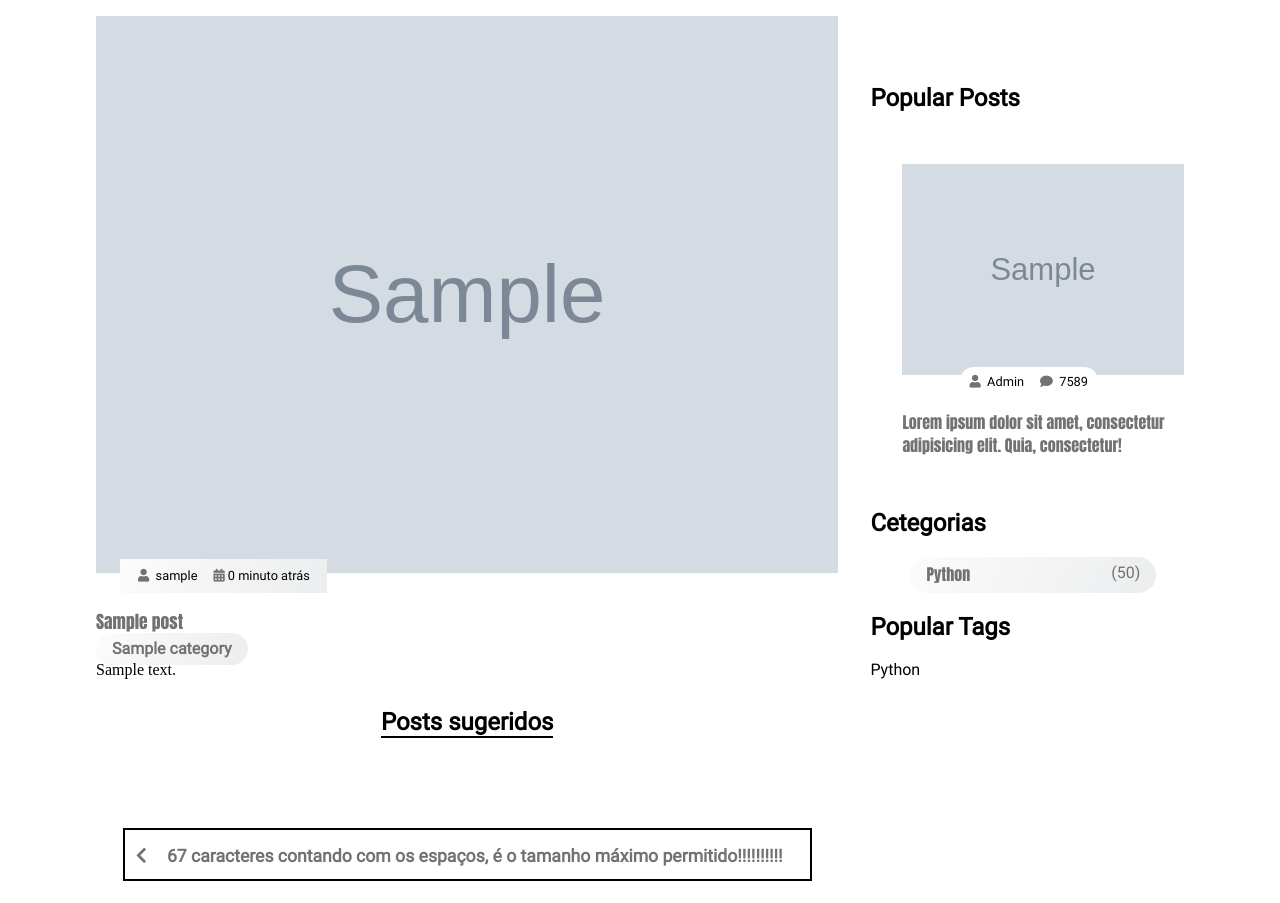
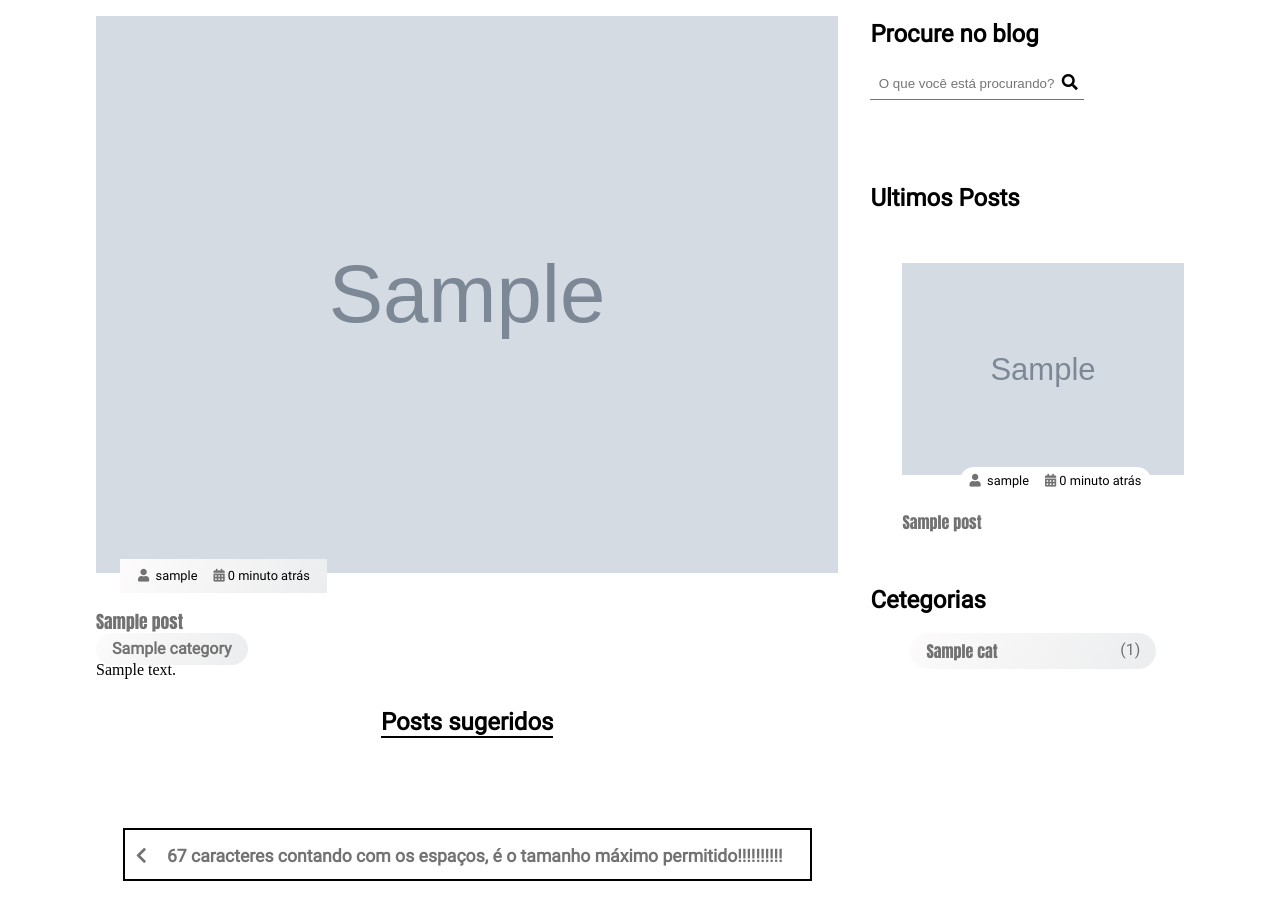
Before and after one commit to LucasDiasTavares/DjangoBlog, a Django app: template src/templates/post.html in a window 1280 px wide. Shown: the part 80-983 px from the top of the page. Run offline with Django 3.2, Linux system fonts and the light colour scheme; tables that the repository leaves empty hold one stand-in row (values such as "Sample post"); the template is opened without the code that fills it: values that come from a table or form of the project are taken from there, most other values are stand-ins (such as "Sample title", 1, 10 or a date in 2020); grey boxes marked "Sample" are stand-in pictures; some libraries are stand-ins or nearby versions.

Commit message:
Melhorias na views.py e na sidebar

```diff
--- a/src/templates/blog.html
+++ b/src/templates/blog.html
@@ -32,7 +32,7 @@
                             </a>
                             {% endfor %}
                         </div>
-                        <p>{{ post.overview }}</p>
+                        <p>{{ post.overview|truncatechars:100 }}</p>
                         <a href="{{ post.get_absolute_url }}" class="btn post-btn">Leia mais &nbsp; <i class="fas fa-arrow-right"></i> </a>
                     </div>
                 </div><!-- end of post -->
@@ -69,6 +69,7 @@
                                 </div>
                                 <div class="post-info flex-row">
                                     <span><i class="fas fa-user text-grey"></i>&nbsp;&nbsp;{{ post.author }}</span>
+                                    <span><i class="fas fa-calendar-alt text-grey"></i>&nbsp;{{ post.timestamp|timesince }} atrás</span>
                                 </div>
                             </div>
                             <div class="post-title">
--- a/src/templates/post.html
+++ b/src/templates/post.html
@@ -49,8 +49,61 @@
                 </div>
             </div>
 
-            <!-- Sidebar -->
-            {% include "components/sidebar.html" %}
+            <!-- Asidebar -->
+            <aside class="sidebar">
+                <!-- Seach field -->
+                <div>
+                    <h2>Procure no blog</h2>
+                    <div class="flex-row">
+                        <form action="{% url 'search' %}" class="search-form">
+                            <div class="form-group">
+                                <input type="text" name="q" placeholder="O que você está procurando?">
+                                <i class="fas fa-search"></i>
+                            </div>
+                        </form>
+                    </div>
+                </div>
+
+                <div class="popular-post">
+                    <h2>Ultimos Posts</h2>
+                    <!-- Latest Post -->
+                    {% for post in most_recent %}
+                    <div>
+                        <div class="post-content">
+                            <div class="post-image">
+                                <div>
+                                    <a href="{{ post.get_absolute_url }}">
+                                        <img src="{{ post.thumbnail.url }}" class="img" alt="popular-post">
+                                    </a>
+                                </div>
+                                <div class="post-info flex-row">
+                                    <span><i class="fas fa-user text-grey"></i>&nbsp;&nbsp;{{ post.author }}</span>
+                                    <span><i class="fas fa-calendar-alt text-grey"></i>&nbsp;{{ post.timestamp|timesince }} atrás</span>
+                                </div>
+                            </div>
+                            <div class="post-title">
+                                <a href="{{ post.get_absolute_url }}">{{post.title}}</a>
+                            </div>
+                        </div>
+                        </a>
+                    </div><!-- End of Latest Post -->
+                    {% endfor %}
+                </div>
+
+                <!-- Categories -->
+                <div class="category">
+                    <h2>Cetegorias</h2>
+                    <ul class="category-list">
+                        {% for cat in category_count %}
+                        <li class="list-items">
+                            <a href="#">{{ cat.categories__title }}</a>
+                            <span>({{ cat.categories__title__count }})</span>
+                        </li>
+                        {% endfor %}
+                    </ul>
+                </div>
+
+            </aside>
 
         </div>
 
```
Also changed, not shown: src/posts/views.py (+14 -5 lines).
